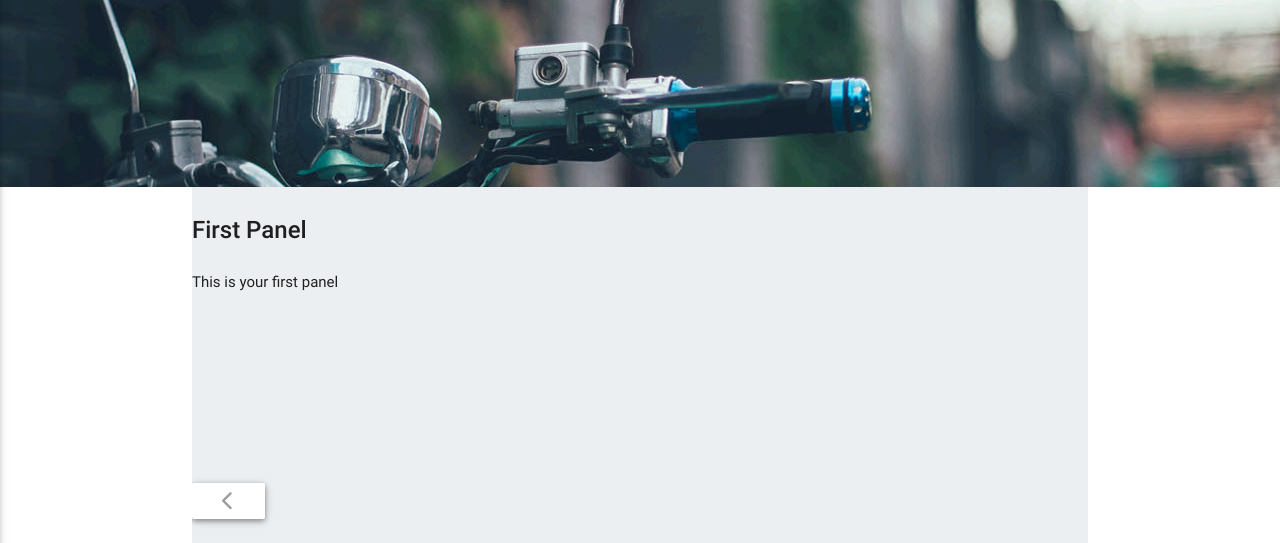
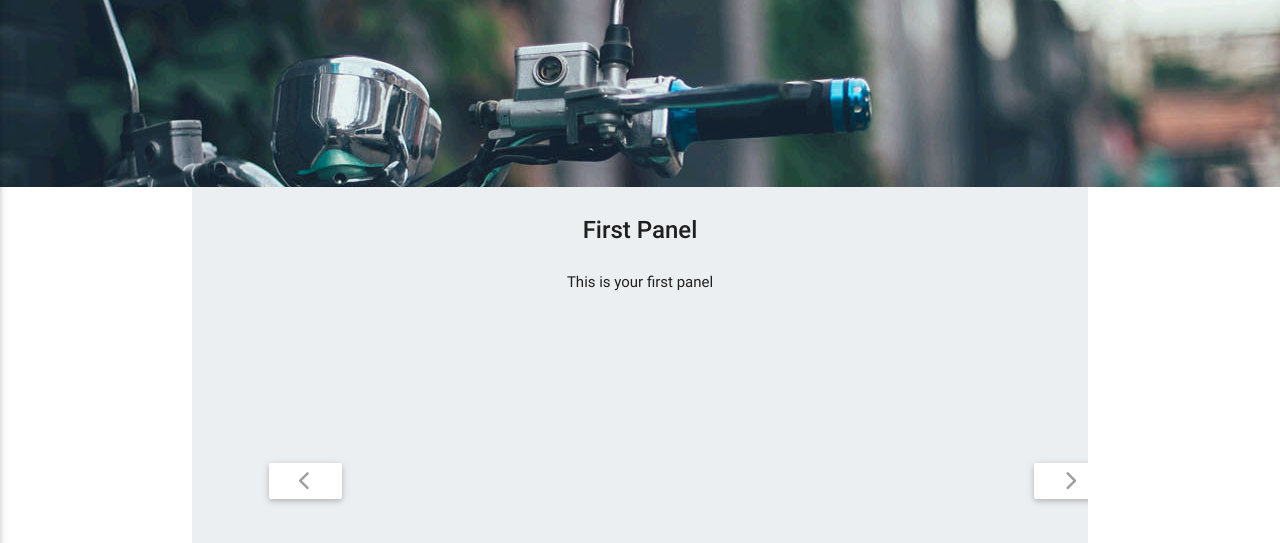
Before and after one commit to johanazapata/johanazapata.github.io, a plain HTML site: page benefits.html in a window 1280 px wide. Shown: the part 257-800 px from the top of the page. Drawn offline with nearby package versions, Linux system fonts and the light colour scheme.

Commit message:
benefits chevron

```diff
--- a/benefits.html
+++ b/benefits.html
@@ -77,12 +77,15 @@
 			</div>
 		</div> -->
         <div class="container" id="benefits">
-            <div class="carousel carousel-slider" data-indicators="true">
-                <div class="carousel-fixed-item right">
-                    <a class="btn waves-effect white grey-text darken-text-2"><i class="fa fa-chevron-right" aria-hidden="true"></i></a>
-                </div>
-                <div class="carousel-fixed-item left">
-                    <a class="btn waves-effect white grey-text darken-text-2"><i class="fa fa-chevron-left" aria-hidden="true"></i></a>
+            <div class="carousel carousel-slider center" data-indicators="true">
+                <div class="row carousel-fixed-item center">
+
+                    <div class="col s1 push-s11">
+                        <a class="btn waves-effect white grey-text darken-text-2"><i class="fa fa-chevron-right" aria-hidden="true"></i></a>
+                    </div>
+                    <div class="col s1">
+                        <a class="btn waves-effect white grey-text darken-text-2"><i class="fa fa-chevron-left" aria-hidden="true"></i></a>
+                    </div>
                 </div>
                 <div class="carousel-item blue-grey lighten-5" href="#one!">
                     <h2>First Panel</h2>
```
